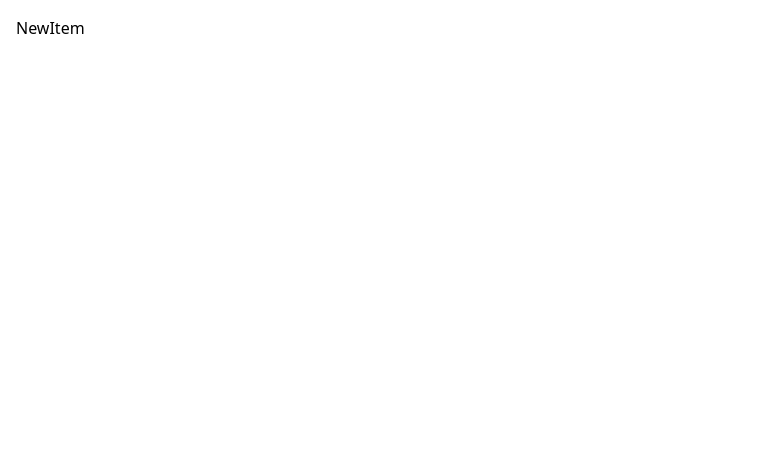
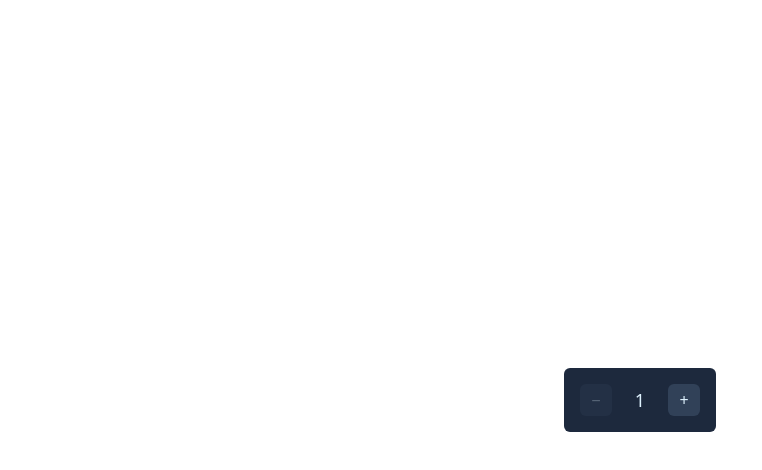
Before and after one commit to jrwall94/cprg306-assignments, a Next.js app: page /week-4 in a window 1280 px wide. Shown: the top 470 px of the page, without its empty margins (0-762 px from the left). Built offline with nearby package versions, Linux system fonts and the light colour scheme.

Commit message:
Center NewItem on page and add hover effect to buttons

```diff
--- a/app/week-4/new-item.js
+++ b/app/week-4/new-item.js
@@ -20,5 +20,25 @@ export default function NewItem() {
         }
     }
 
-  return <p>NewItem</p>;
+  return (
+    <div className="flex items-center gap-4 bg-slate-800 p-4 rounded-md max-w-xs">
+      <button
+        onClick={decrement}
+        disabled={quantity === 1}
+        className="bg-slate-700 text-sky-100 w-8 h-8 rounded-md hover:bg-slate-600 disabled:opacity-30"
+      >
+        −
+      </button>
+
+      <span className="text-sky-100 text-lg w-6 text-center">{quantity}</span>
+
+      <button
+        onClick={increment}
+        disabled={quantity === 20}
+        className="bg-slate-700 text-sky-100 w-8 h-8 rounded-md hover:bg-slate-600 disabled:opacity-30"
+      >
+        +
+      </button>
+    </div>
+  );
 }
--- a/app/week-4/page.js
+++ b/app/week-4/page.js
@@ -4,7 +4,7 @@ import NewItem from './new-item';
 
 export default function Page() {
     return (
-        <main className="p-4">
+        <main className="p-4 min-h-screen flex items-center justify-center">
             <NewItem/>
         </main>
     );
```
